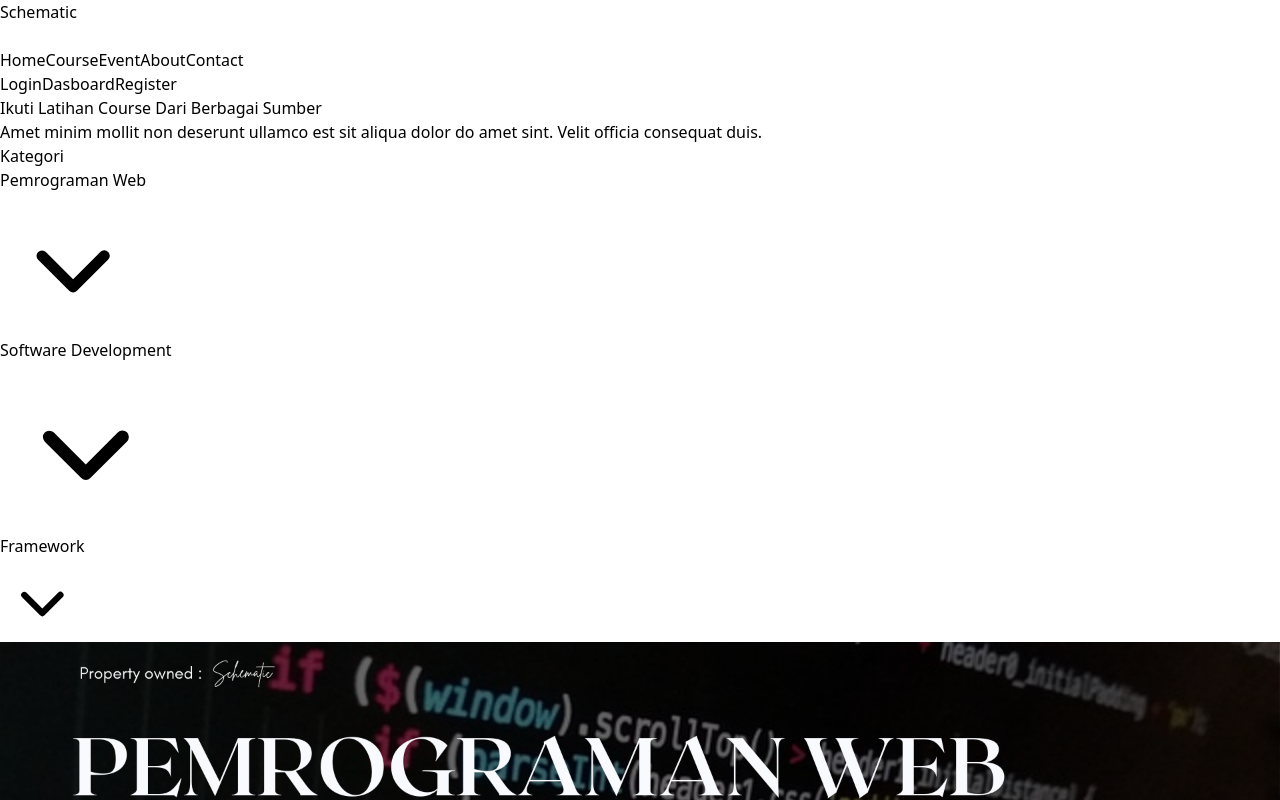
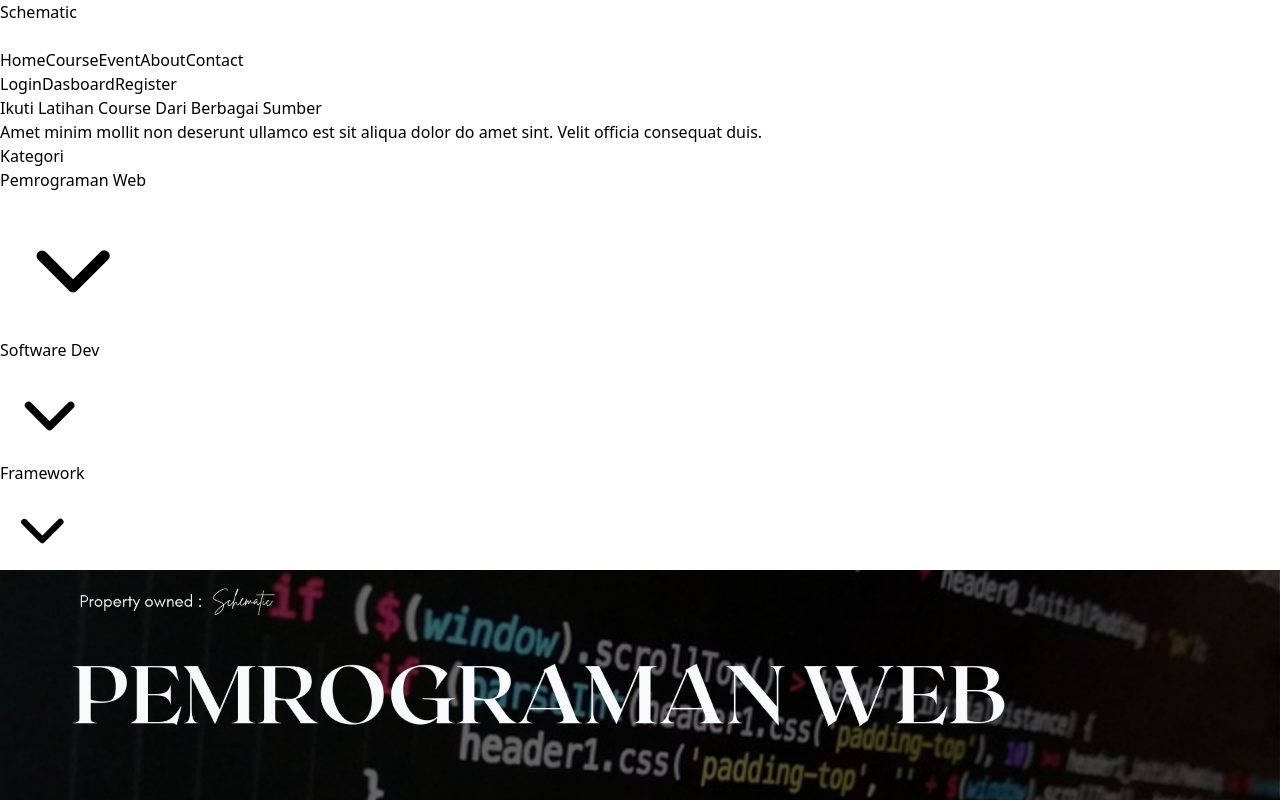
Before and after one commit to AlVFino/ScemathicWebFE, a React (Vite) app: page /AllC1 in a window 1280 px wide. Shown: the top 800 px of the page. Built offline with nearby package versions, Linux system fonts and the light colour scheme.

Commit message:
update respnsif

```diff
--- a/src/HalamanRouterReact/AllC1.jsx
+++ b/src/HalamanRouterReact/AllC1.jsx
@@ -19,7 +19,7 @@ import gambar3 from "../assets/imgCourse/3.png";
   const filteredCourses = selectedCategory === "all" ? courses : courses.filter(course => course.category === selectedCategory);
 
   return (
-    <section className="py-10 bg-white sm:py-16 lg:py-24">
+    <section className="py-10 bg-white sm:py-16  lg:py-24 pt-16">
       <div className="px-4 mx-auto sm:px-6 lg:px-8 max-w-7xl">
         <div className="max-w-2xl mx-auto text-center">
           <h2 className="text-3xl font-bold leading-tight text-black sm:text-4xl lg:text-5xl">
@@ -30,12 +30,13 @@ import gambar3 from "../assets/imgCourse/3.png";
           </p>
         </div>
 
-        <div className="grid grid-cols-12 gap-10 mt-12">
+        <div className="grid grid-cols-12 gap-6 mt-12 overflow-hidden">
           {/* Sidebar */}
-          <div className="col-span-3 bg-white rounded-lg shadow-lg p-5 h-96">
-            <p className="text-2xl font-bold">Kategori</p>
+          <div className="col-span-12 md:col-span-4 lg:col-span-3 bg-white rounded-lg shadow-lg p-5 lg:h-96 md:h-80 sm:h-64">
+            <p className="text-2xl font-bold mb-1">Kategori</p>
 
-            <Menu as="div" className="relative inline-block text-left mb-3">
+              <div className="flex flex-col space-y-3 items-start">
+                  <Menu as="div" className="relative inline-block text-left mb-1">
                   <MenuButton className="inline-flex w-full justify-center gap-x-1.5 rounded-md bg-white px-3 py-2 text-sm font-semibold text-gray-900 shadow-xs ring-gray-300 ring-inset hover:bg-gray-50">
                     Pemrograman Web
                     <ChevronDownIcon aria-hidden="true" className="-mr-1 size-5 text-gray-400" />
@@ -52,9 +53,9 @@ import gambar3 from "../assets/imgCourse/3.png";
                   </MenuItems>
                 </Menu>
 
-            <Menu as="div" className="relative inline-block text-left mb-3">
+                <Menu as="div" className="relative inline-block text-left mb-1">
                   <MenuButton className="inline-flex w-full justify-center gap-x-1.5 rounded-md bg-white px-3 py-2 text-sm font-semibold text-gray-900 shadow-xs ring-gray-300 ring-inset hover:bg-gray-50">
-                Software Development
+                    Software Dev
                     <ChevronDownIcon aria-hidden="true" className="-mr-1 size-5 text-gray-400" />
                   </MenuButton>
 
@@ -87,11 +88,13 @@ import gambar3 from "../assets/imgCourse/3.png";
                 </Menu>
               </div>
 
+          </div>
+
           {/* Konten Course */}
-          <div className="col-span-9 grid max-w-md grid-cols-1 gap-6 mx-auto mt-3 lg:mt-5 lg:grid-cols-3 lg:max-w-full">
+          <div className="col-span-12 md:col-span-8 lg:col-span-9 grid grid-cols-1 sm:grid-cols-2 lg:grid-cols-3 gap-6 mx-auto mt-3 lg:mt-5">
             {filteredCourses.map((course) => (
               <Link key={course.id} to="#">
-                <div className="overflow-hidden bg-white rounded shadow cursor-pointer hover:shadow-xl">
+                <div className="overflow-hidden bg-white rounded shadow cursor-pointer flex flex-col hover:shadow-xl">
                   <div className="p-5">
                     <div className="block">
                       <a href="#" title="" className="block aspect-w-4 aspect-h-3">
@@ -120,6 +123,7 @@ import gambar3 from "../assets/imgCourse/3.png";
               </Link>
             ))}
           </div>
+
         </div>
       </div>
     </section>
--- a/src/HalamanRouterReact/AllE1.jsx
+++ b/src/HalamanRouterReact/AllE1.jsx
@@ -2,10 +2,10 @@ import { Link } from 'react-router-dom';
 
 export const ALLE1 = () => {
   return (
-    <section className="py-10 bg-white sm:py-16  lg:py-24">
+    <section className="py-10 bg-white sm:py-16  lg:py-24 pt-16">
         <div className="px-4 mx-auto sm:px-6 lg:px-8 max-w-7xl">
-        <div className="max-w-2xl mx-auto mt-10 text-center">
-            <h2 className="text-3xl font-bold leading-tight text-black sm:text-4xl lg:text-5xl">Event Jangan Dicari Ada Event kita gas Ikut</h2>
+            <div className="max-w-2xl mx-auto  text-center ">
+                <h2 className="text-3xl font-bold leading-tight text-black sm:text-4xl  lg:text-5xl">Event Jangan Dicari Ada Event kita gas Ikut</h2>
                 <p className="max-w-xl mx-auto mt-4 text-base leading-relaxed text-gray-600">Amet minim mollit non deserunt ullamco est sit aliqua dolor do amet sint. Velit officia consequat duis.</p>
             </div>
 
@@ -86,9 +86,8 @@ export const ALLE1 = () => {
                     </div>
                 </Link>
 
+            </div>
 
-
-        </div>
         </div>
     </section>
 
```
Lines whose indentation alone changed are shown as unchanged.
